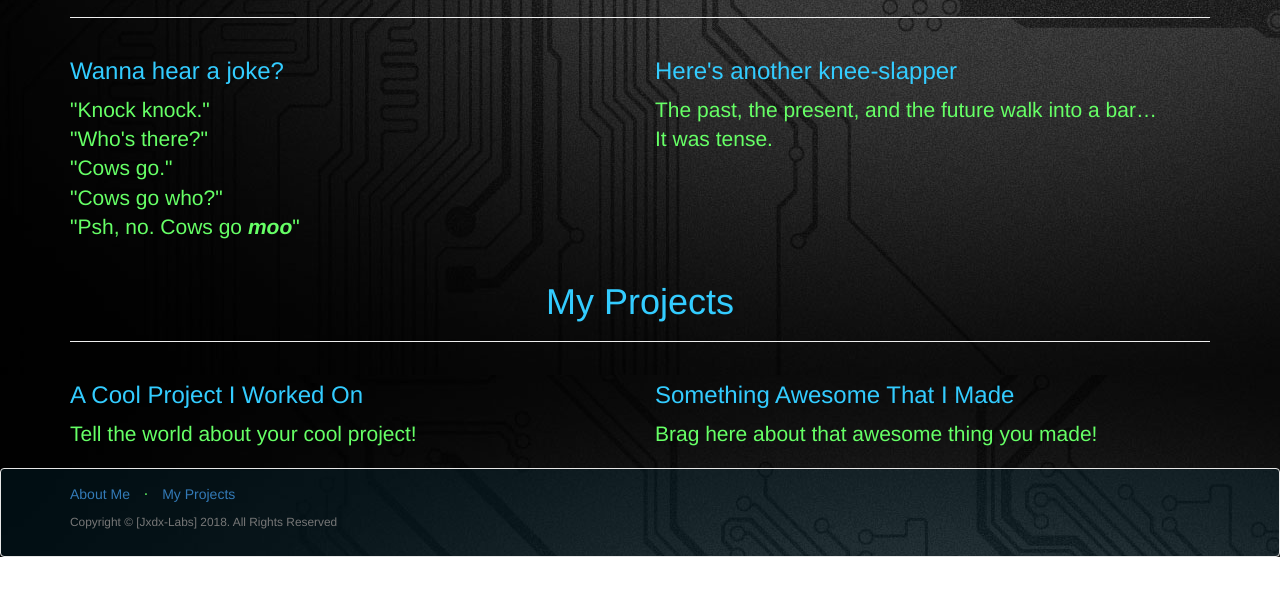
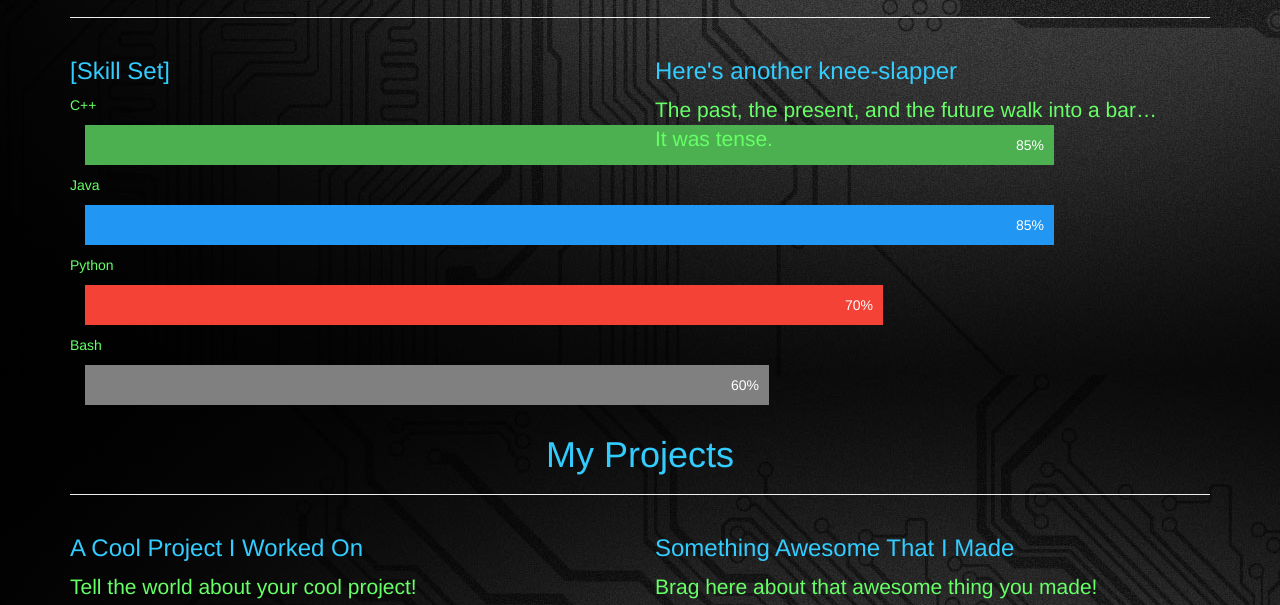
Before and after one commit to jcdavenport/jcdavenport.github.io, a plain HTML site: page index.html in a window 1280 px wide. Shown: the part 705-1310 px from the top of the page. Before the commit the page ends 1262 px from the top, so only its background shows below. Drawn offline with nearby package versions, Linux system fonts and the light colour scheme.

Commit message:
Update index.html

```diff
--- a/index.html
+++ b/index.html
@@ -36,8 +36,17 @@
 		            top: 15px;
 		            min-width: 256px;
 		            min-height: 144px;
-		        }
+		}
+	        .skills {
+                    text-align: right;
+                    padding: 10px;
+                    color: white;
+                }
 
+                .cpp {width: 85%; background-color: #4CAF50;}
+                .java {width: 85%; background-color: #2196F3;}
+                .python {width: 70%; background-color: #f44336;}
+                .bash {width: 60%; background-color: #808080;}
 	    </style>
 	</head>
 
@@ -82,18 +91,31 @@
 	                <hr>
 	                <div class="row">
 	                    <div class="col-sm-6">
-	                        <h3 class="section-heading" style="color:#33ccff">Wanna hear a joke?</h3>
-	                        <p class="lead">
-	                            "Knock knock."
-	                            <br>
-	                            "Who's there?"
-	                            <br>
-	                            "Cows go."
-	                            <br>
-	                            "Cows go who?"
-	                            <br>
-	                            "Psh, no. Cows go <b><i>moo</i></b>"
-	                        </p>
+	                        <h3 class="section-heading" style="color:#33ccff">[Skill Set]</h3>
+	                        <p>C++</p>
+				<div class="container">
+  				    <div class="skills cpp">85%</div>
+				</div>
+				<p></p>
+
+				<p>Java</p>
+				<div class="container">
+  				    <div class="skills java">85%</div>
+				</div>
+				<p></p>
+
+				<p>Python</p>
+				<div class="container">
+  				    <div class="skills python">70%</div>
+				</div>
+				<p></p>
+
+				<p>Bash</p>
+				<div class="container">
+  				    <div class="skills bash">60%</div>
+				</div>
+				<p></p>
+
 	                    </div>
 	                    <div class="col-sm-6">
 	                        <h3 class="section-heading" style="color:#33ccff">Here's another knee-slapper</h3>
```
